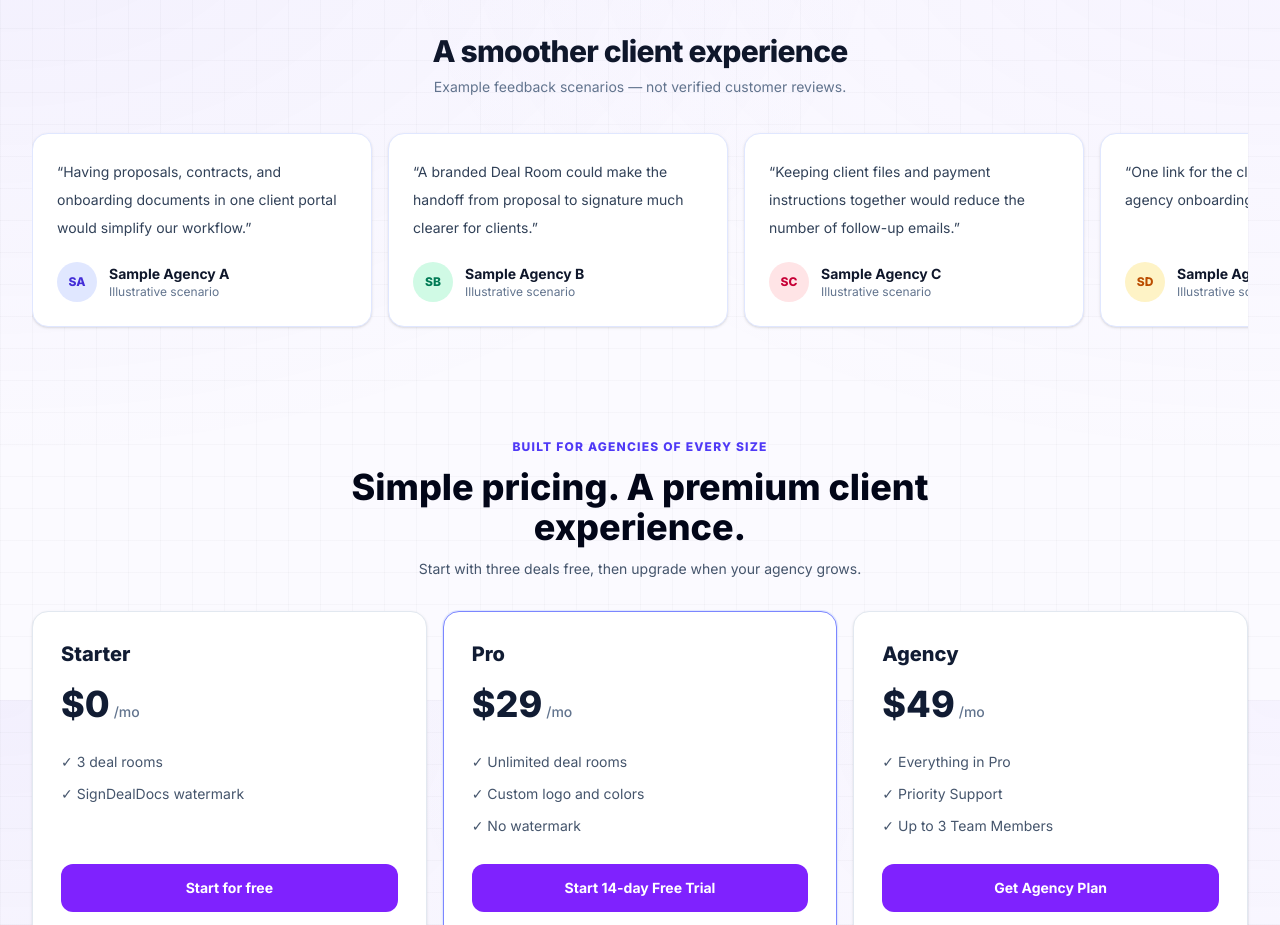
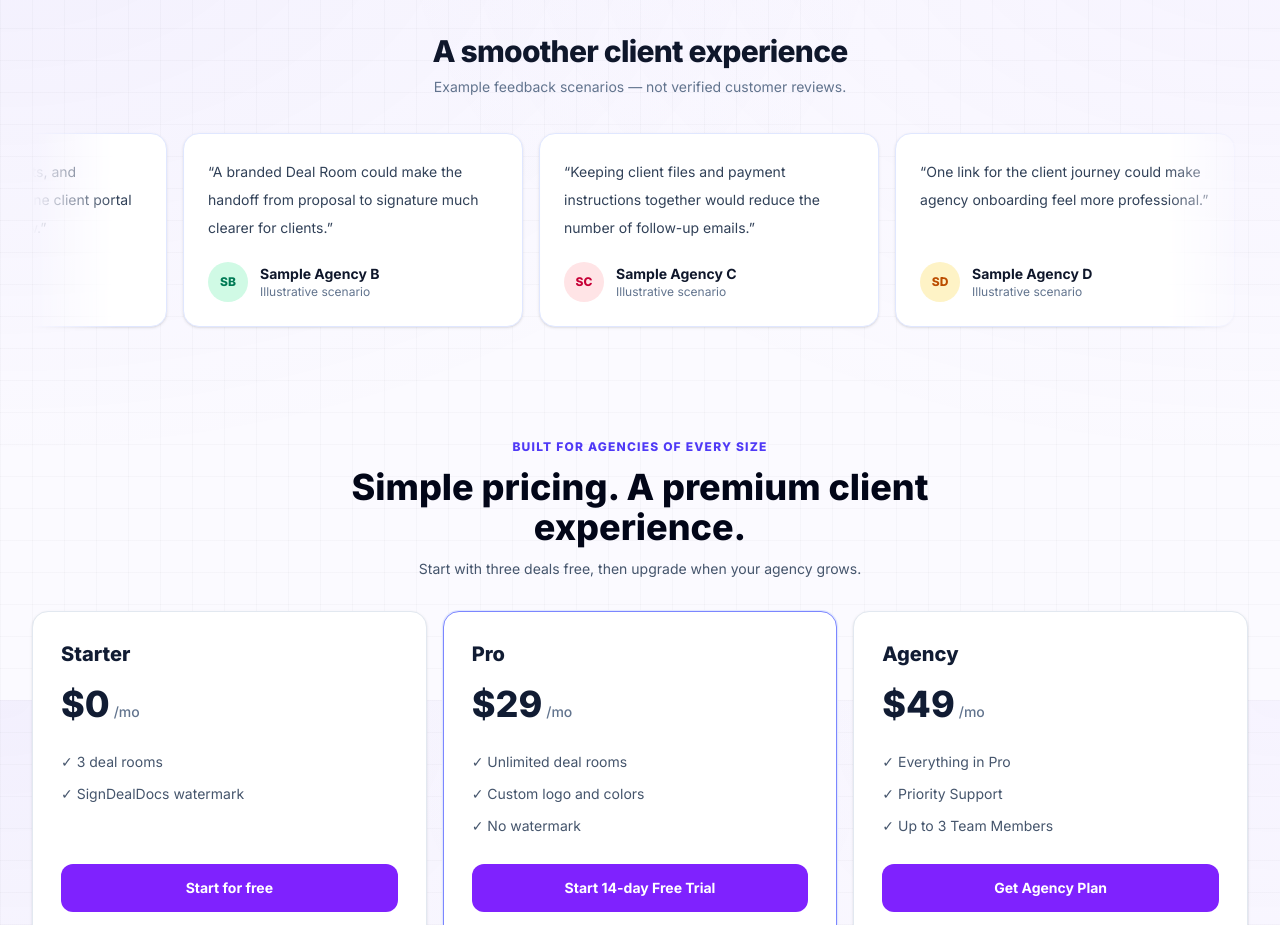
Before and after one commit to Abhay-Sharma14/signdealdocs, a Next.js app: page / in a window 1280 px wide. Shown: the part 1700-2625 px from the top of the page. Built offline with nearby package versions, Linux system fonts and the light colour scheme; no server answers.

Commit message:
Integrate accessible infinite testimonial marquee

```diff
--- a/app/globals.css
+++ b/app/globals.css
@@ -99,3 +99,25 @@ body {
     display: none !important;
   }
 }
+
+
+/* Seamless two-copy testimonial marquee; hover/focus pause and motion accessibility. */
+.testimonial-marquee-mask {
+  -webkit-mask-image: linear-gradient(to right, transparent, #000 7%, #000 93%, transparent);
+  mask-image: linear-gradient(to right, transparent, #000 7%, #000 93%, transparent);
+}
+.testimonial-marquee-track {
+  animation: testimonial-marquee-scroll 42s linear infinite;
+}
+.testimonial-marquee-mask:hover .testimonial-marquee-track,
+.testimonial-marquee-mask:focus-within .testimonial-marquee-track {
+  animation-play-state: paused;
+}
+@keyframes testimonial-marquee-scroll {
+  from { transform: translateX(0); }
+  to { transform: translateX(-50%); }
+}
+@media (prefers-reduced-motion: reduce) {
+  .testimonial-marquee-track { animation: none; }
+  .testimonial-marquee-mask { overflow-x: auto; mask-image: none; -webkit-mask-image: none; }
+}
```
